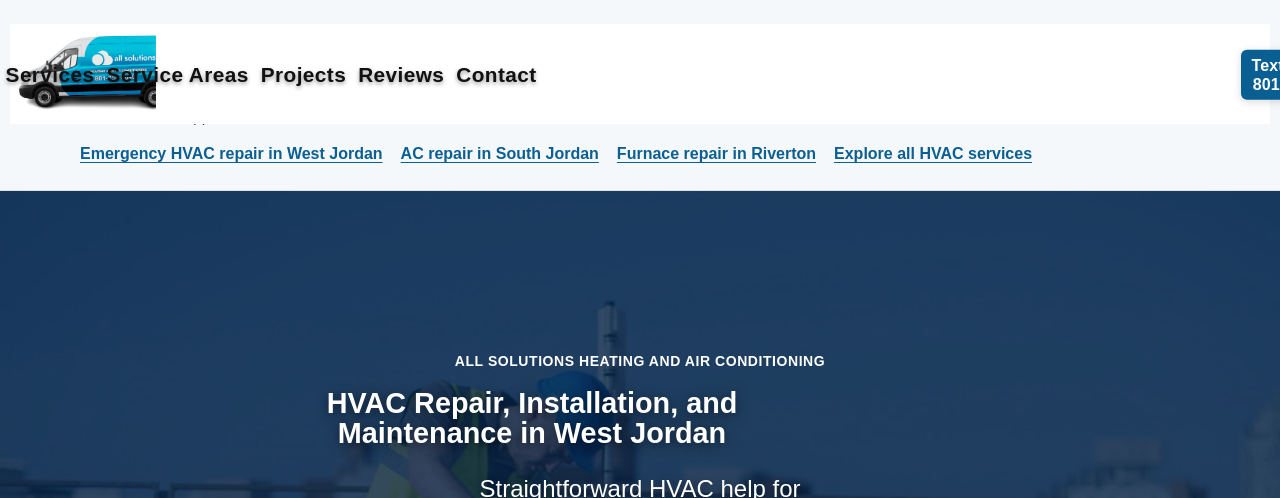
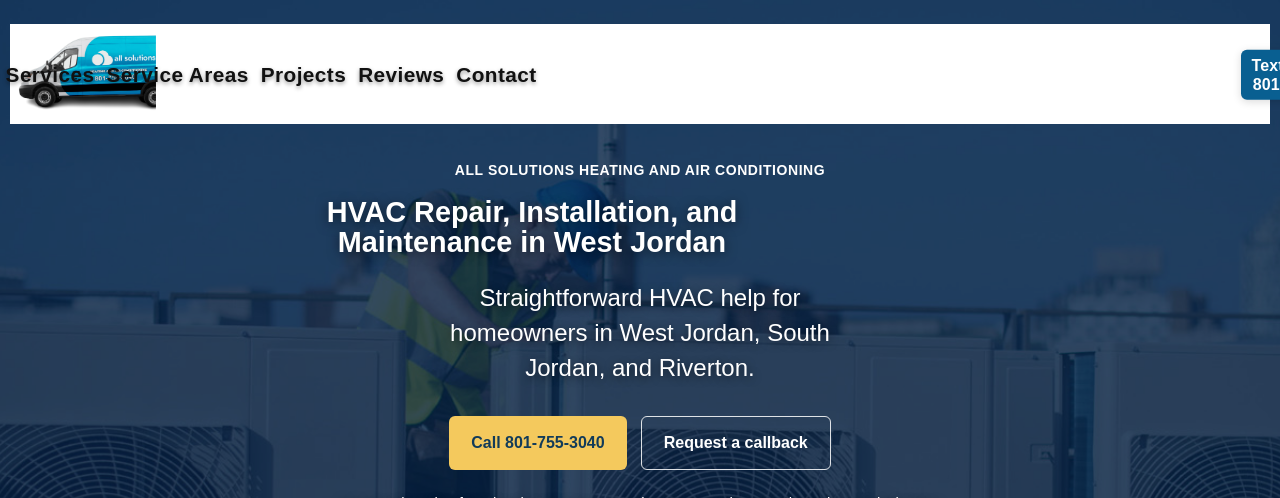
Before and after one commit to Hombre2021/ashaac-nextjs, a Next.js app: page / in a window 1280 px wide. Shown: the top 498 px of the page. Built offline with nearby package versions, Linux system fonts and the light colour scheme; no server answers.

Commit message:
Restore clean homepage presentation

```diff
--- a/src/app/HomepageSeoIntro.module.css
+++ /dev/null
@@ -1,38 +0,0 @@
-.intro {
-  border-bottom: 1px solid #d9e3ec;
-  background: #f5f8fb;
-  padding: 28px 24px 24px;
-}
-
-.inner {
-  max-width: 1120px;
-  margin: 0 auto;
-}
-
-.intro h1 {
-  margin: 0;
-  color: #123b5d;
-  font-size: clamp(1.65rem, 1.2rem + 1.4vw, 2.5rem);
-  line-height: 1.1;
-}
-
-.intro p {
-  max-width: 760px;
-  margin: 10px 0 0;
-  color: #334e68;
-  line-height: 1.6;
-}
-
-.links {
-  display: flex;
-  flex-wrap: wrap;
-  gap: 8px 18px;
-  margin-top: 12px;
-}
-
-.links a {
-  color: #0b5f91;
-  font-weight: 700;
-  text-decoration: underline;
-  text-underline-offset: 3px;
-}
--- a/src/app/page.tsx
+++ b/src/app/page.tsx
@@ -1,7 +1,5 @@
 import type { Metadata } from "next";
-import Link from "next/link";
 import HomepageResponsive from "../components/HomepageResponsive";
-import styles from "./HomepageSeoIntro.module.css";
 
 export const metadata: Metadata = {
   title: "HVAC Installation & Repair in West Jordan, UT",
@@ -27,21 +25,5 @@ export const metadata: Metadata = {
 };
 
 export default function Home() {
-  return (
-    <>
-      <section className={styles.intro} aria-labelledby="homepage-seo-heading">
-        <div className={styles.inner}>
-          <h1 id="homepage-seo-heading">HVAC Installation &amp; Repair in West Jordan, UT</h1>
-          <p>All Solutions Heating and Air Conditioning provides practical HVAC repair, installation, replacement, and maintenance support across West Jordan, South Jordan, and Riverton.</p>
-          <nav className={styles.links} aria-label="Popular local HVAC services">
-            <Link href="/emergency-hvac-repair-west-jordan">Emergency HVAC repair in West Jordan</Link>
-            <Link href="/ac-repair-south-jordan">AC repair in South Jordan</Link>
-            <Link href="/furnace-repair-riverton">Furnace repair in Riverton</Link>
-            <Link href="/services">Explore all HVAC services</Link>
-          </nav>
-        </div>
-      </section>
-      <HomepageResponsive />
-    </>
-  );
+  return <HomepageResponsive />;
 }
--- a/src/components/HomepageHeader.module.css
+++ b/src/components/HomepageHeader.module.css
@@ -44,7 +44,7 @@
 .whitestripeContent {
   position: relative;
   width: 100%;
-  height: 600px;
+  height: 60px;
   display: flex;
   align-items: center;
   justify-content: center;
--- a/src/components/HomepageHero.tsx
+++ b/src/components/HomepageHero.tsx
@@ -16,9 +16,9 @@ export default function HomepageHero() {
 
       <div className={styles.heroContent}>
         <p className={styles.eyebrow}>All Solutions Heating and Air Conditioning</p>
-        <h2 className={styles.welcomeTitle} data-label="HeroMainTitle">
+        <h1 className={styles.welcomeTitle} data-label="HeroMainTitle">
           HVAC Repair, Installation, and Maintenance in West Jordan
-        </h2>
+        </h1>
         <p className={styles.professionalSubtitle} data-label="HeroSubtitle">
           Straightforward HVAC help for homeowners in West Jordan, South Jordan, and Riverton.
         </p>
```
